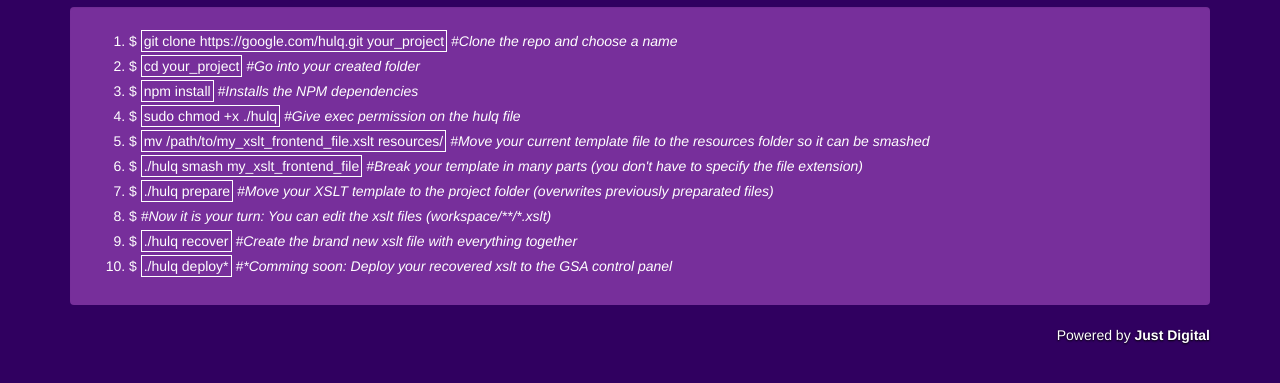
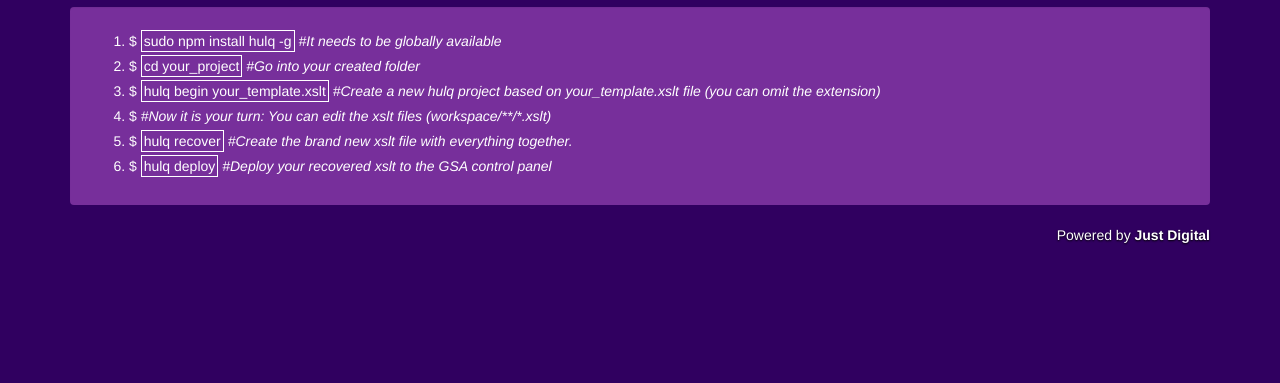
Before and after one commit to justdigital/hulq, a plain HTML site: page index.html in a window 1280 px wide. Shown: the part 353-736 px from the top of the page. Drawn offline with Linux system fonts and the light colour scheme.

Commit message:
Changes on the website getting started section

```diff
--- a/index.html
+++ b/index.html
@@ -32,43 +32,27 @@
     <div class="well">
       <ol>
         <li class="getting-started-step">
-          <span class="get-started-command">git clone https://google.com/hulq.git your_project</span>
-          <span class="get-started-comment">#Clone the repo and choose a name</span>
+          <span class="get-started-command">sudo npm install hulq -g</span>
+          <span class="get-started-comment">#It needs to be globally available</span>
         </li>
         <li class="getting-started-step">
           <span class="get-started-command">cd your_project</span>
           <span class="get-started-comment">#Go into your created folder</span>
         </li>
         <li class="getting-started-step">
-          <span class="get-started-command">npm install</span>
-          <span class="get-started-comment">#Installs the NPM dependencies</span>
-        </li>
-        <li class="getting-started-step">
-          <span class="get-started-command">sudo chmod +x ./hulq</span>
-          <span class="get-started-comment">#Give exec permission on the hulq file</span>
-        </li>
-        <li class="getting-started-step">
-          <span class="get-started-command">mv /path/to/my_xslt_frontend_file.xslt resources/</span>
-          <span class="get-started-comment">#Move your current template file to the resources folder so it can be smashed</span>
-        </li>
-        <li class="getting-started-step">
-          <span class="get-started-command">./hulq smash my_xslt_frontend_file</span>
-          <span class="get-started-comment">#Break your template in many parts (you don't have to specify the file extension)</span>
-        </li>
-        <li class="getting-started-step">
-          <span class="get-started-command">./hulq prepare</span>
-          <span class="get-started-comment">#Move your XSLT template to the project folder (overwrites previously preparated files)</span>
+          <span class="get-started-command">hulq begin your_template.xslt</span>
+          <span class="get-started-comment">#Create a new hulq project based on your_template.xslt file (you can omit the extension)</span>
         </li>
         <li class="getting-started-step">
           <span class="get-started-comment">#Now it is your turn: You can edit the xslt files (workspace/**/*.xslt)</span>
         </li>
         <li class="getting-started-step">
-          <span class="get-started-command">./hulq recover</span>
-          <span class="get-started-comment">#Create the brand new xslt file with everything together</span>
+          <span class="get-started-command">hulq recover</span>
+          <span class="get-started-comment">#Create the brand new xslt file with everything together.</span>
         </li>
         <li class="getting-started-step">
-          <span class="get-started-command">./hulq deploy*</span>
-          <span class="get-started-comment">#*Comming soon: Deploy your recovered xslt to the GSA control panel</span>
+          <span class="get-started-command">hulq deploy</span>
+          <span class="get-started-comment">#Deploy your recovered xslt to the GSA control panel</span>
         </li>
       </ol>
     </div>
```
